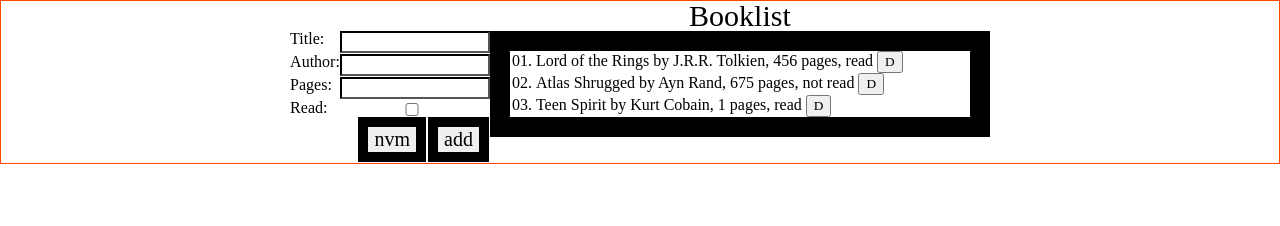
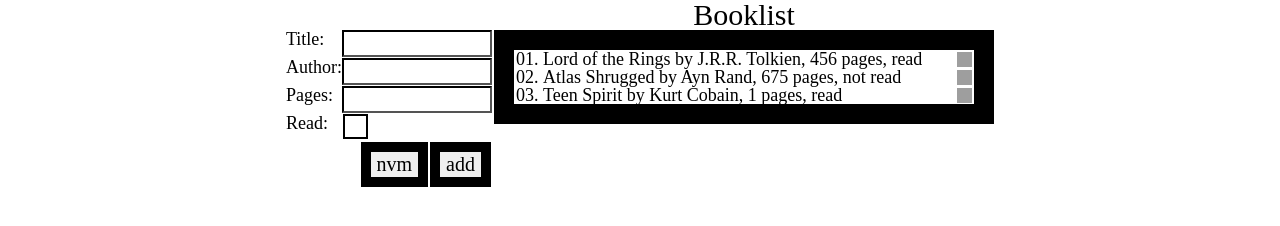
Before and after one commit to smallcrustation/simple-library, a plain HTML site: page index.html in a window 1280 px wide. Both pictures are taken after a click on the button "Add Book". Drawn offline with nearby package versions, Linux system fonts and the light colour scheme; grey boxes are pictures that could not be loaded.

Commit message:
added custom checkmark, trash button, fixed some html labels, other css tweaks

```diff
--- a/main.css
+++ b/main.css
@@ -1,6 +1,7 @@
 body * {
     /* border: 1px solid orange; */
     font-family: 'Times New Roman', Times, serif;
+    font-size: 18px;
     box-sizing: border-box;
 }
 
@@ -8,32 +9,70 @@ h1 {
     font-size: 30px;
 }
 
+input[type="submit"]:hover {
+    cursor: pointer;
+}
+
+input:focus{
+    outline: outset darkred 2px;
+}
+
+button:hover{
+    background-color: lightgray;
+}
+
+button:focus {
+    outline: none;
+}
+
+li button {
+    background: none;
+    color: inherit;
+    border: none;
+    padding: 0!important;
+    font: inherit;
+}
+
+li button img {
+    height: 13px;
+    border: 1px red solid;
+}
+
+li button:hover {
+    text-decoration: underline;
+}
+
+button:hover {
+    cursor: pointer;
+}
+
+input:hover{
+    background-color: lightgray;
+}
+
 .container {
-    border: 1px orangered solid;
+    /* border: 1px rgba(255, 68, 0, 0.753) solid; */
     display: flex;
     justify-content: center;
 }
 
-.controls{
+.controls {
+    margin-right: 2px;
     clear: both;
 }
 
-.controls div{
+.controls div {
     clear: both;
 }
 
-.controls label{
-    float: left;
-}
-
-.controls input{
+.controls label input {
     width: 150px;
     margin-bottom: 1px;
     border-color: black;
     float: right;
 }
 
-.controls button, #add-book-btn{
+.controls button, #add-book-btn {
     border: none;
     font-size: 20px;
     border: 10px black solid;
@@ -43,16 +82,20 @@ h1 {
     width: auto;
 }
 
-.controls button:hover{
+form button, #add-book-btn {
+    margin-top: 10px;
+}
+
+.controls button:hover {
     cursor: pointer;
 }
 
-.book-list{
+.book-list {
     width: 500px;
     text-align: center;
 }
 
-.book-list ul{
+.book-list ul {
     border: black 20px;
     border-style: solid;
     list-style: decimal-leading-zero;
@@ -61,3 +104,68 @@ h1 {
     list-style-position: inside;
     text-align: left;
 }
+
+.delete-book {
+    float: right;
+    /* not ideal.... wont work if text is to long */
+    clear: both;
+    /* border: 1px purple solid; */
+    height: 15px;
+    width: 15px;
+    margin-top: 2px;
+    background-image: url("https://image.flaticon.com/icons/svg/61/61391.svg");
+    background-size: 100%;
+}
+
+/* ------- for a custom checkbox -------- */
+
+/* hide default checkbox */
+
+input[type="checkbox"] {
+    visibility: hidden;
+}
+
+/* create custom checkbox */
+
+.checkbox {
+    position: absolute;
+    top: auto;
+    left: auto;
+    margin-left: 15px;
+    height: 25px;
+    width: 25px;
+    border: 2px black solid;
+}
+
+/* On mouse-over, add a grey background color */
+
+.checkbox:hover {
+    background-color: lightgrey;
+}
+
+.checkbox:after {
+    content: "";
+    position: absolute;
+    display: none;
+}
+
+input:checked ~ .checkbox:after {
+    display: block;
+}
+
+/* Styling the checkmark using webkit */
+
+/* Rotated the rectangle by 45 degree and
+		showing only two border to make it look
+		like a tickmark */
+.checkbox:after {
+    left: 6px;
+    bottom: 3px;
+    width: 6px;
+    height: 12px;
+    border: solid black;
+    border-width: 0 4px 4px 0;
+    -webkit-transform: rotate(45deg);
+    -ms-transform: rotate(45deg);
+    transform: rotate(45deg);
+}
--- a/main.js
+++ b/main.js
@@ -7,7 +7,7 @@ function Book(title, author, pages, read) {
     this.pages = pages;
     this.read = read;
     this.info = function () {
-        return `${this.title} by ${this.author}, ${this.pages} pages, ${this.read ? 'read' : 'not read'}`;
+        return `${this.title} by ${this.author}, ${this.pages} pages`//, ${this.read ? 'read' : 'not read'}`;
     }
 }
 
@@ -20,8 +20,8 @@ function render() {
     for (let book in library) {
         bookUl += `
         <li>
-            ${library[book].info()}
-            <button class="delete-book" value="${book}">D</button>
+            ${library[book].info()}, <button>${library[book].read ? 'read' : 'not read'}</button>
+            <button class="delete-book" value="${book}"></button>
         </li>`;
     }
 
@@ -46,20 +46,25 @@ function addBookForm() {
     let formHtml = `
     <form id="add-book-form">
     <div>
-        <label>Title:</label>
-        <input type="text" name="title" id="title" required />
+        <label>Title:
+            <input type="text" name="title" id="title" required />
+        </label>
     </div>
     <div>
-        <label>Author:</label>
-        <input type="text" name="author" id="author" required />
+        <label>Author:
+            <input type="text" name="author" id="author" required />
+        </label>
     </div>
     <div>
-        <label>Pages:</label>
-        <input type="text" name="pages" id="pages" required />
+        <label>Pages:
+            <input type="text" name="pages" id="pages" required />
+        </label>
     </div>
     <div>
-        <label>Read:</label>
-        <input type="checkbox" name="read" id="read" />
+        <label>Read:
+            <input type="checkbox" name="read" id="read"/>
+            <span class="checkbox"></span>
+        </label>
     </div>
     <input type="submit" id="add-book-btn" value="add"> <button onclick="hideForm()">nvm</button>
 </form>`
```
Also changed, not shown: index.html (+0 -1 lines).
